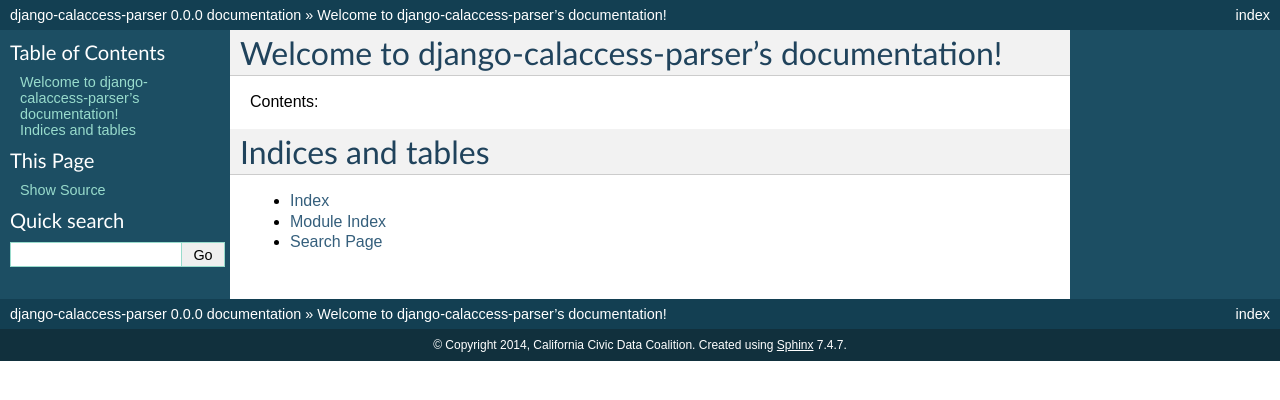
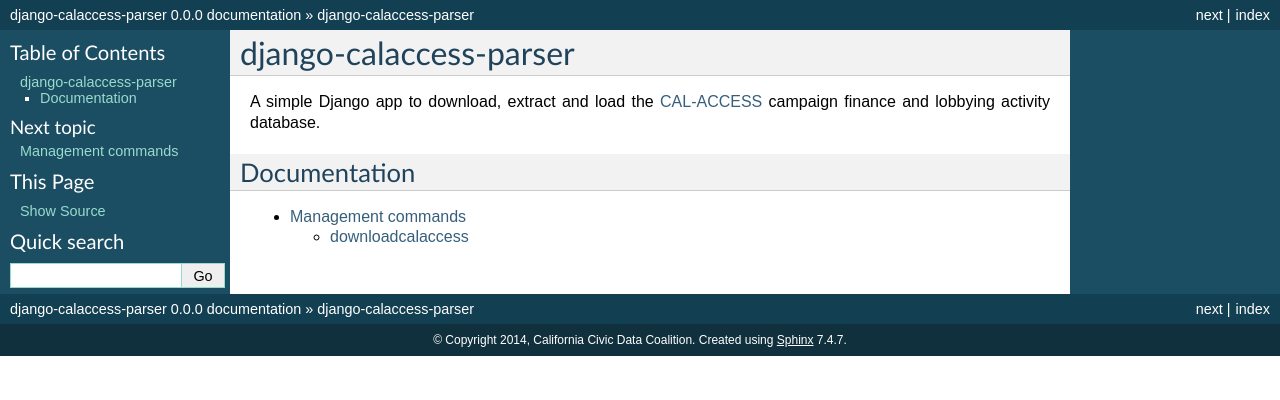
Before and after one commit to palewire/django-calaccess-raw-data, a Sphinx documentation site: the page built from docs/index.rst, in a window 1280 px wide. Shown: the top 400 px of the page. Built offline with Sphinx 7.4.7, drawn with Linux system fonts in a browser that asks for light colours.

```diff
--- a/docs/index.rst
+++ b/docs/index.rst
@@ -1,21 +1,13 @@
-.. django-calaccess-parser documentation master file, created by
-   sphinx-quickstart on Thu Jul 31 17:37:49 2014.
-   You can adapt this file completely to your liking, but it should at least
-   contain the root `toctree` directive.
+django-calaccess-parser
+=======================
 
-Welcome to django-calaccess-parser's documentation!
-===================================================
+A simple Django app to download, extract and load the
+`CAL-ACCESS <http://www.sos.ca.gov/prd/cal-access/>`_ campaign finance and lobbying activity database.
 
-Contents:
+Documentation
+-------------
 
 .. toctree::
    :maxdepth: 2
 
-
-
-Indices and tables
-==================
-
-* :ref:`genindex`
-* :ref:`modindex`
-* :ref:`search`
+   managementcommands
```
Also changed, not shown: README.md (+0 -30 lines), docs/managementcommands.rst (added, +33 -0 lines).
